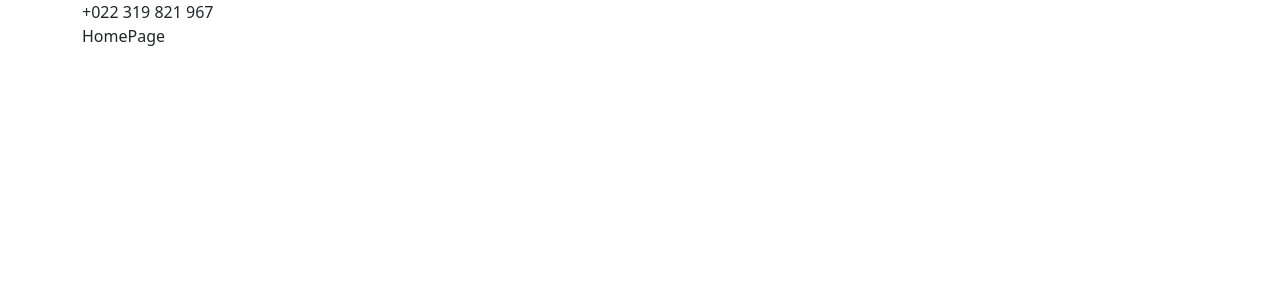
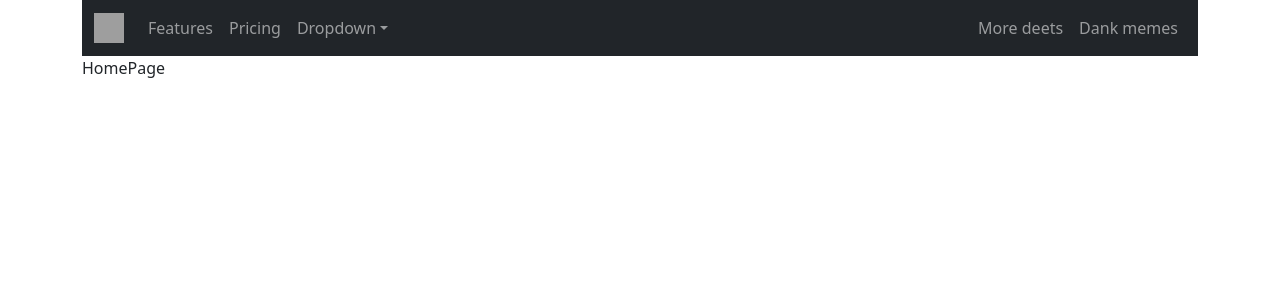
Before and after one commit to Mhde96/react-tech-unicorn, a React (Create React App) app: page / in a window 1280 px wide. Shown: the top 300 px of the page. Built offline with nearby package versions, Linux system fonts and the light colour scheme; grey boxes are pictures that could not be loaded.

Commit message:
Update Header.tsx

```diff
--- a/src/components/layout/Header.tsx
+++ b/src/components/layout/Header.tsx
@@ -1,5 +1,51 @@
+import Container from "react-bootstrap/Container";
+import Nav from "react-bootstrap/Nav";
+import Navbar from "react-bootstrap/Navbar";
+import NavDropdown from "react-bootstrap/NavDropdown";
+
 export const Header = () => {
-    return <div className="header">
-       +022 319 821 967
+  return (
+    <div className="header">
+      <Navbar collapseOnSelect expand="lg" bg="dark" variant="dark">
+        <Container>
+          <Navbar.Brand href="#home">
+            {" "}
+            <img
+              src="/img/logo.svg"
+              width="30"
+              height="30"
+              className="d-inline-block align-top"
+              alt="React Bootstrap logo"
+            />
+          </Navbar.Brand>
+          <Navbar.Toggle aria-controls="responsive-navbar-nav" />
+          <Navbar.Collapse id="responsive-navbar-nav">
+            <Nav className="me-auto">
+              <Nav.Link href="#features">Features</Nav.Link>
+              <Nav.Link href="#pricing">Pricing</Nav.Link>
+              <NavDropdown title="Dropdown" id="collasible-nav-dropdown">
+                <NavDropdown.Item href="#action/3.1">Action</NavDropdown.Item>
+                <NavDropdown.Item href="#action/3.2">
+                  Another action
+                </NavDropdown.Item>
+                <NavDropdown.Item href="#action/3.3">
+                  Something
+                </NavDropdown.Item>
+                <NavDropdown.Divider />
+                <NavDropdown.Item href="#action/3.4">
+                  Separated link
+                </NavDropdown.Item>
+              </NavDropdown>
+            </Nav>
+            <Nav>
+              <Nav.Link href="#deets">More deets</Nav.Link>
+              <Nav.Link eventKey={2} href="#memes">
+                Dank memes
+              </Nav.Link>
+            </Nav>
+          </Navbar.Collapse>
+        </Container>
+      </Navbar>
     </div>
-}
+  );
+};
```
